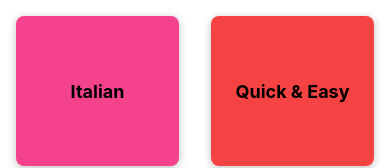
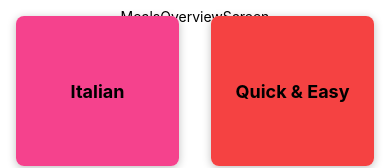
Before and after one commit to Mhamad-Raad/Native-MealsApp, a React Native app: screen /MealsOverview in a window 390 px wide. Shown: the top 168 px of the page. Built offline with nearby package versions, Linux system fonts and the light colour scheme.

Commit message:
add structure of the second screen

```diff
--- a/App.js
+++ b/App.js
@@ -4,6 +4,7 @@
 import { createNativeStackNavigator } from '@react-navigation/native-stack';
 
 import CategoriesScreen from './screens/CategoriesScreen';
+import MealsOverviewScreen from './screens/MealsOverviewScreen';
 
 const Stack = createNativeStackNavigator();
 
@@ -14,6 +15,7 @@
       <NavigationContainer>
         <Stack.Navigator>
           <Stack.Screen name='MealsCategories' component={CategoriesScreen} />
+          <Stack.Screen name='MealsOverview' component={MealsOverviewScreen} />
         </Stack.Navigator>
         <CategoriesScreen />;
       </NavigationContainer>
--- /dev/null
+++ b/screens/MealsOverviewScreen.js
@@ -0,0 +1,21 @@
+import { View, Text, StyleSheet } from 'react-native';
+import { MEALS } from '../data/dummy-data';
+
+const MealsOverviewScreen = () => {
+  return (
+    <View style={styles.container}>
+      <Text>MealsOverviewScreen</Text>
+    </View>
+  );
+};
+
+export default MealsOverviewScreen;
+
+const styles = StyleSheet.create({
+  container: {
+    flex: 1,
+    padding: 16,
+    justifyContent: 'center',
+    alignItems: 'center',
+  },
+});
```
